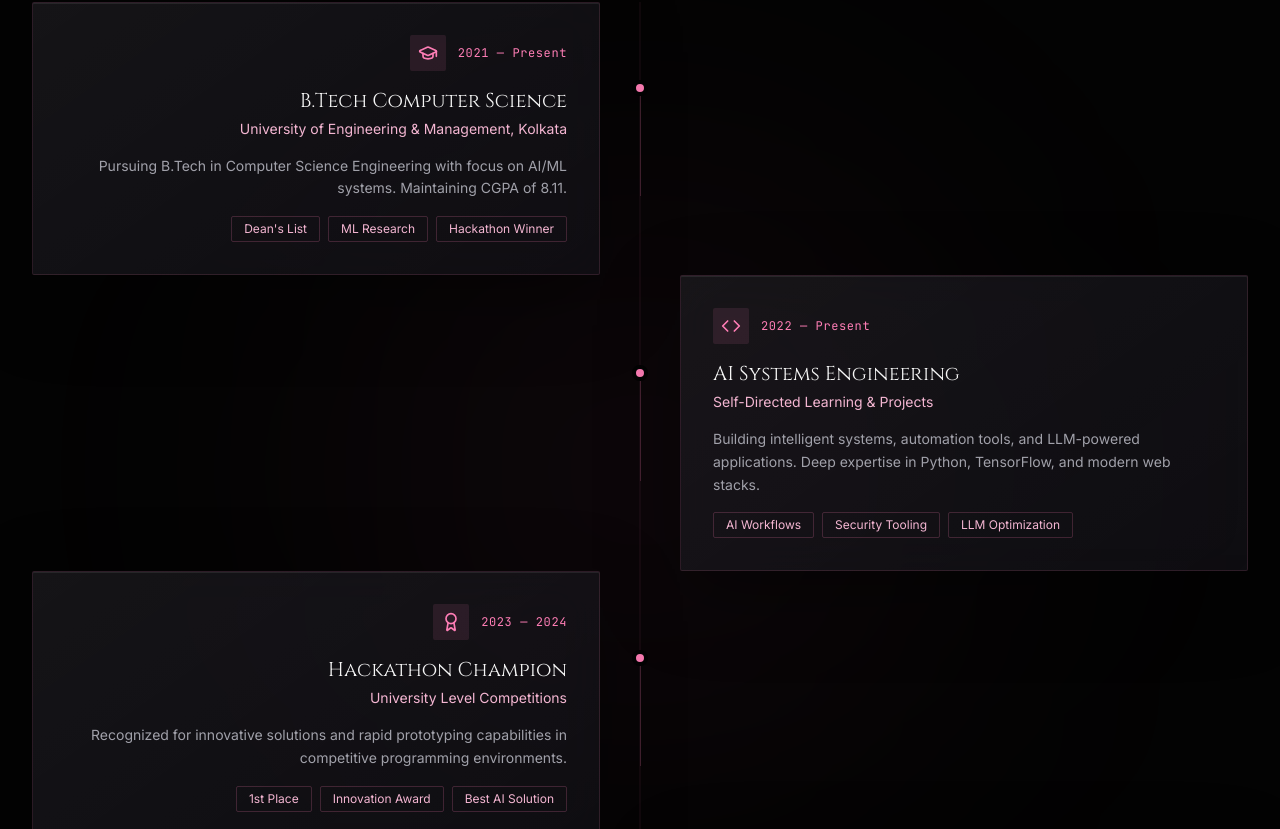
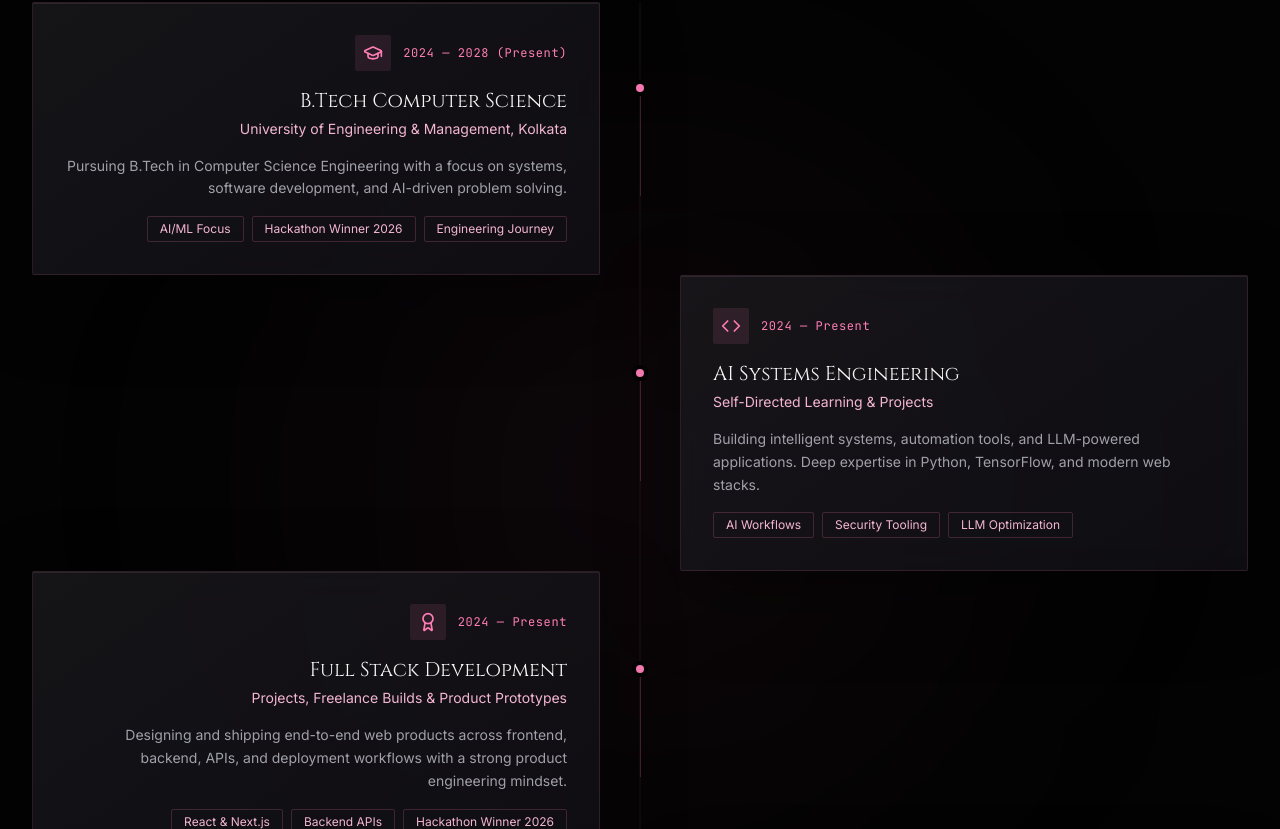
Before and after one commit to Bappaditya-kuilya/portfolio, a Next.js app: page / in a window 1280 px wide. Shown: the part 3151-3980 px from the top of the page. Built offline with nearby package versions, Linux system fonts and the light colour scheme; no server answers.

Commit message:
Update journey timeline content

```diff
--- a/app/sections/Journey.tsx
+++ b/app/sections/Journey.tsx
@@ -9,31 +9,31 @@ const milestones = [
     icon: GraduationCap,
     title: "B.Tech Computer Science",
     organization: "University of Engineering & Management, Kolkata",
-    period: "2021 — Present",
-    description: "Pursuing B.Tech in Computer Science Engineering with focus on AI/ML systems. Maintaining CGPA of 8.11.",
-    highlights: ["Dean's List", "ML Research", "Hackathon Winner"],
+    period: "2024 — 2028 (Present)",
+    description: "Pursuing B.Tech in Computer Science Engineering with a focus on systems, software development, and AI-driven problem solving.",
+    highlights: ["AI/ML Focus", "Hackathon Winner 2026", "Engineering Journey"],
   },
   {
     icon: Code,
     title: "AI Systems Engineering",
     organization: "Self-Directed Learning & Projects",
-    period: "2022 — Present",
+    period: "2024 — Present",
     description: "Building intelligent systems, automation tools, and LLM-powered applications. Deep expertise in Python, TensorFlow, and modern web stacks.",
     highlights: ["AI Workflows", "Security Tooling", "LLM Optimization"],
   },
   {
     icon: Award,
-    title: "Hackathon Champion",
-    organization: "University Level Competitions",
-    period: "2023 — 2024",
-    description: "Recognized for innovative solutions and rapid prototyping capabilities in competitive programming environments.",
-    highlights: ["1st Place", "Innovation Award", "Best AI Solution"],
+    title: "Full Stack Development",
+    organization: "Projects, Freelance Builds & Product Prototypes",
+    period: "2024 — Present",
+    description: "Designing and shipping end-to-end web products across frontend, backend, APIs, and deployment workflows with a strong product engineering mindset.",
+    highlights: ["React & Next.js", "Backend APIs", "Hackathon Winner 2026"],
   },
   {
     icon: Briefcase,
     title: "Open Source Contributor",
     organization: "GitHub Community",
-    period: "2023 — Present",
+    period: "2026 — Present",
     description: "Contributing to AI/ML open source projects, building tools that help developers work smarter with language models.",
     highlights: ["LLM Tools", "Python Libraries", "Documentation"],
   },
```
